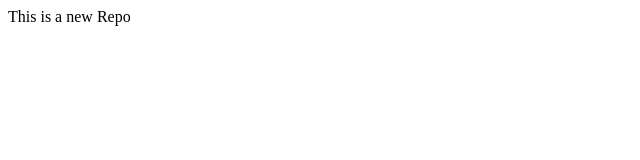
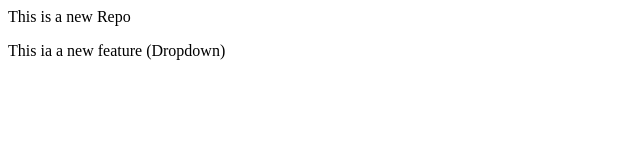
Before and after one commit to Priyanshusharma010102/Local-Repo, a plain HTML site: page index.html in a window 1280 px wide. Shown: the whole page, without its empty margins (0-640 px from the left). Drawn offline with Linux system fonts and the light colour scheme.

Commit message:
Add Dropdown

```diff
--- a/index.html
+++ b/index.html
@@ -1 +1,2 @@
 <p>This is a new Repo</p>
+<p>This ia a new feature (Dropdown)</p>
```
